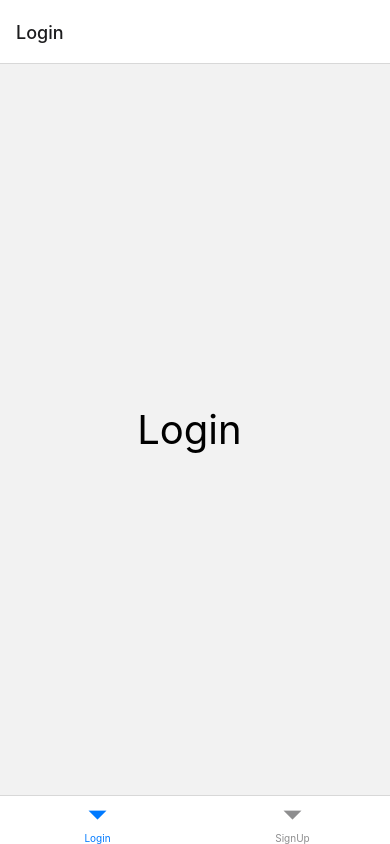
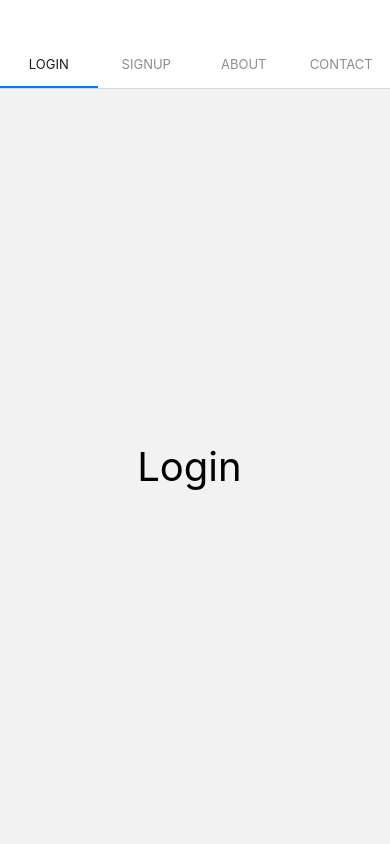
Before and after one commit to Nitishrestha/ExpoReactNative, a React Native app: screen / in a window 390 px wide. Built offline with nearby package versions, Linux system fonts and the light colour scheme.

Commit message:
implemented top navigation

```diff
--- a/App.js
+++ b/App.js
@@ -2,16 +2,21 @@ import { FlatList, StyleSheet, Text, View } from "react-native";
 
 import { NavigationContainer } from "@react-navigation/native";
 import { createBottomTabNavigator } from "@react-navigation/bottom-tabs";
+import { createMaterialTopTabNavigator } from "@react-navigation/material-top-tabs";
 
-const Tab = createBottomTabNavigator();
+const Tab = createMaterialTopTabNavigator();
 const App = () => {
   return (
+    <View style={{ flex: 1, marginTop: 40 }}>
       <NavigationContainer>
         <Tab.Navigator>
           <Tab.Screen name="Login" component={Login} />
           <Tab.Screen name="SignUp" component={SignUp} />
+          <Tab.Screen name="About" component={SignUp} />
+          <Tab.Screen name="Contact" component={SignUp} />
         </Tab.Navigator>
       </NavigationContainer>
+    </View>
   );
 };
 
--- a/package.json
+++ b/package.json
@@ -10,14 +10,17 @@
   },
   "dependencies": {
     "@react-navigation/bottom-tabs": "^6.5.7",
+    "@react-navigation/material-top-tabs": "^6.6.2",
     "@react-navigation/native": "^6.1.6",
     "expo": "~48.0.11",
     "expo-status-bar": "~1.4.4",
     "expo-updates": "~0.16.4",
     "react": "18.2.0",
     "react-native": "0.71.6",
+    "react-native-pager-view": "6.1.2",
     "react-native-safe-area-context": "^4.5.1",
     "react-native-screens": "^3.20.0",
+    "react-native-tab-view": "^3.5.1",
     "react-native-webview": "^12.0.2"
   },
   "devDependencies": {
```
Also changed, not shown: 1 other file (tests, documents, lock files or other folders). Lines whose indentation alone changed are shown as unchanged.
